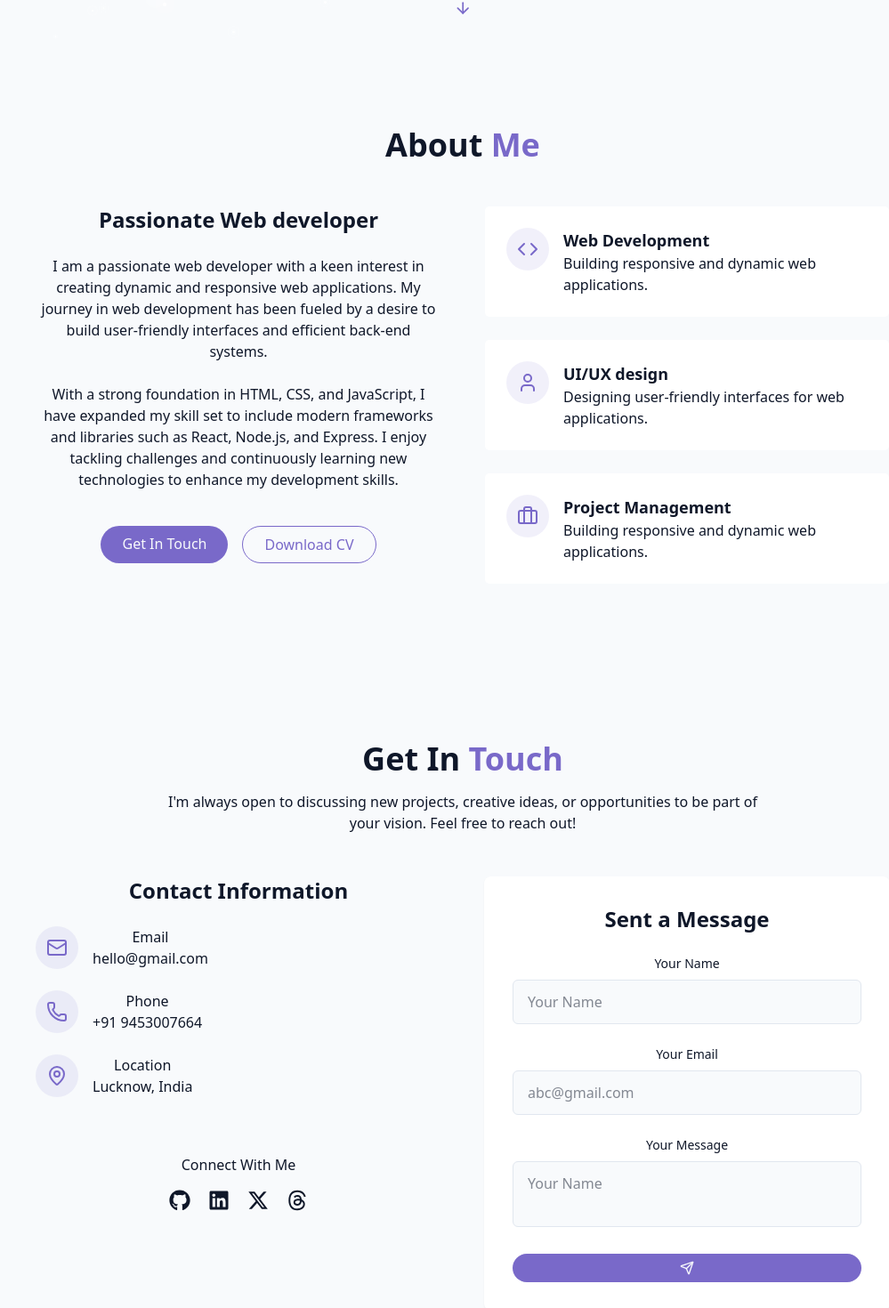
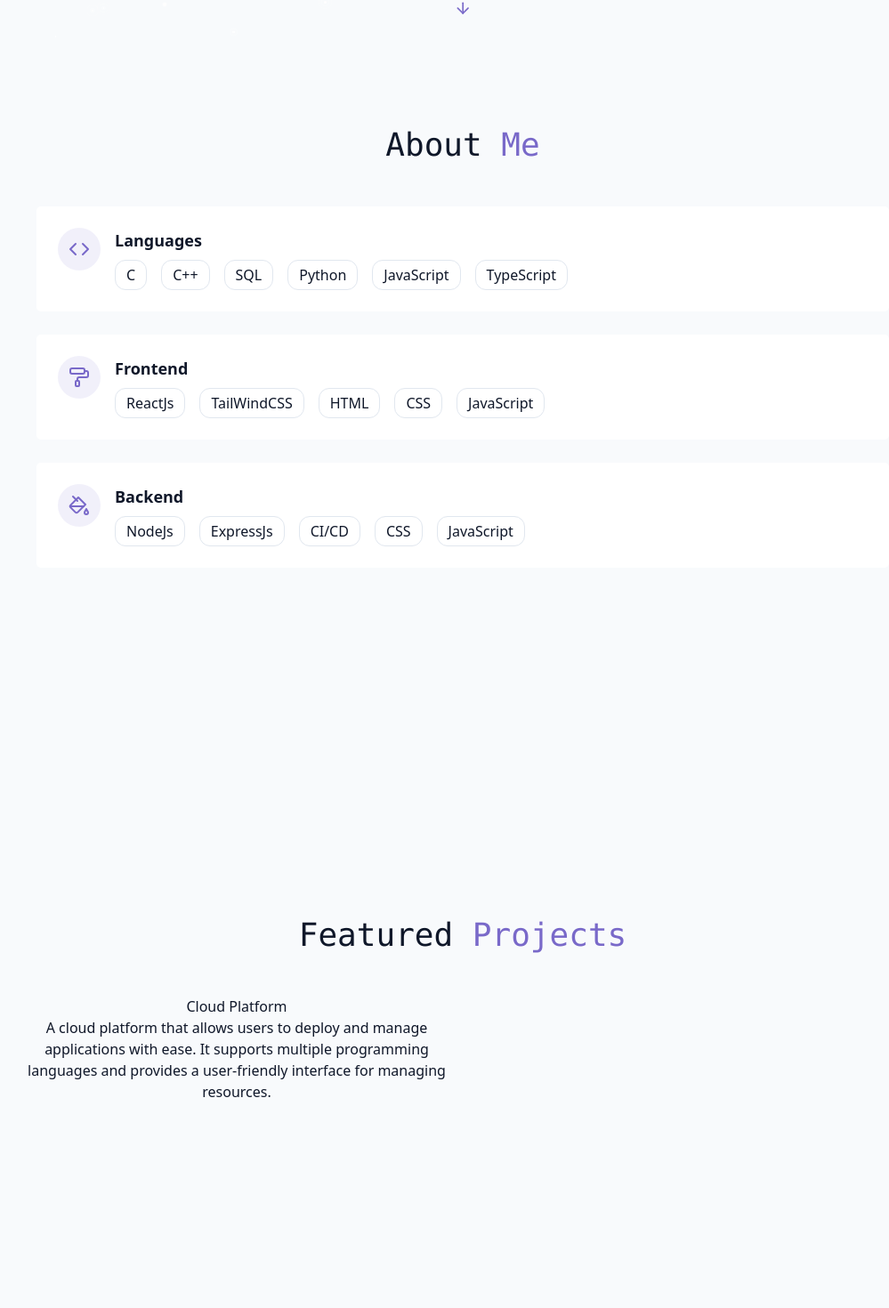
Before and after one commit to neschal-s/portfolio, a React (Vite) app: page / in a window 1280 px wide. Shown: the part 753-2223 px from the top of the page at 89% size, without its empty margins (120-1119 px from the left). Built offline with nearby package versions, Linux system fonts and the light colour scheme.

Commit message:
Added the project section

```diff
--- a/src/components/AboutSection.jsx
+++ b/src/components/AboutSection.jsx
@@ -1,15 +1,15 @@
-import { Briefcase, Code, User } from "lucide-react"
+import { Briefcase, Code, Languages, LanguagesIcon, PaintBucketIcon, PaintRoller, User } from "lucide-react"
 
 export const AboutSection=()=>{
     return <section id="about" className="py-24 px-4 relative">
         {" "}
         <div className="container mx-auto max-w-5xl">
-            <h2 className="text-3xl md:text-4xl font-bold mb-12 text-center">
+            <h2 className="text-3xl md:text-4xl font-mono mb-12 text-center">
                 About <span className="text-primary">Me</span>
             </h2>
 
-            <div className="grid grid-cols-1 md:grid-cols-2 gap-12 gaps-center">
-                <div className="space-y-6">
+            <div className="g md:grid-cols-2 gap-12 gaps-center">
+                {/* <div className="space-y-6">
                     <h3 className="text-2xl font-semibold">
                         Passionate Web developer
                     </h3>
@@ -31,7 +31,7 @@ export const AboutSection=()=>{
                             Download CV
                         </a>
                     </div>
-                </div>
+                </div> */}
                 <div className='grid grid-cols-1 gap-6'>
                     <div className="gradient-border p-6 card-hover">
                         <div className="flex items-start gap-4">
@@ -39,8 +39,15 @@ export const AboutSection=()=>{
                             <Code className="text-primary w-6 h-6"/>
                             </div>
                             <div className="text-left">
-                                <h4 className="font-semibold text-lg">Web Development</h4>
-                                <p className="text-muted-foreground">Building responsive and dynamic web applications.</p>
+                                <h4 className="font-semibold text-lg">Languages</h4>
+                                <div className="flex flex-row gap-4 mt-2">
+                                    <div className="border text-center rounded-xl px-3 py-1 hover:bg-primary/10 transition ">C</div>
+                                    <div className="border text-center rounded-xl px-3 py-1 hover:bg-primary/10 transition ">C++</div>
+                                    <div className="border text-center rounded-xl px-3 py-1 hover:bg-primary/10 transition ">SQL</div>
+                                    <div className="border text-center rounded-xl px-3 py-1 hover:bg-primary/10 transition ">Python</div>
+                                    <div className="border text-center rounded-xl px-3 py-1 hover:bg-primary/10 transition ">JavaScript</div>
+                                    <div className="border text-center rounded-xl px-3 py-1 hover:bg-primary/10 transition ">TypeScript</div>
+                                </div>
 
                             </div>
                         </div>
@@ -48,23 +55,34 @@ export const AboutSection=()=>{
                     <div className="gradient-border p-6 card-hover">
                         <div className="flex items-start gap-4">
                             <div className="p-3 rounded-full bg-primary/10">
-                            <User className="text-primary w-6 h-6"/>
+                            <PaintRoller className="text-primary w-6 h-6"/>
                             </div>
                             <div className="text-left">
-                                <h4 className="font-semibold text-lg">UI/UX design</h4>
-                                <p className="text-muted-foreground">Designing user-friendly interfaces for web applications.</p>
+                                <h4 className="font-semibold text-lg">Frontend</h4>
+                                <div className="flex flex-row gap-4 mt-2">
+                                    <div className="border text-center rounded-xl px-3 py-1 hover:bg-primary/10 transition ">ReactJs</div>
+                                    <div className="border text-center rounded-xl px-3 py-1 hover:bg-primary/10 transition ">TailWindCSS</div>
+                                    <div className="border text-center rounded-xl px-3 py-1 hover:bg-primary/10 transition ">HTML</div>
+                                    <div className="border text-center rounded-xl px-3 py-1 hover:bg-primary/10 transition ">CSS</div>
+                                    <div className="border text-center rounded-xl px-3 py-1 hover:bg-primary/10 transition ">JavaScript</div>
+                                </div>
                             </div>
                         </div>
                     </div>
                     <div className="gradient-border p-6 card-hover">
                         <div className="flex items-start gap-4">
                             <div className="p-3 rounded-full bg-primary/10">
-                            <Briefcase className="text-primary w-6 h-6"/>
+                            <PaintBucketIcon className="text-primary w-6 h-6"/>
                             </div>
                             <div className="text-left">
-                                <h4 className="font-semibold text-lg">Project Management</h4>
-                                <p className="text-muted-foreground">Building responsive and dynamic web applications.</p>
-
+                                <h4 className="font-semibold text-lg">Backend</h4>
+                                <div className="flex flex-row gap-4 mt-2">
+                                    <div className="border text-center rounded-xl px-3 py-1 hover:bg-primary/10 transition ">NodeJs</div>
+                                    <div className="border text-center rounded-xl px-3 py-1 hover:bg-primary/10 transition ">ExpressJs</div>
+                                    <div className="border text-center rounded-xl px-3 py-1 hover:bg-primary/10 transition ">CI/CD</div>
+                                    <div className="border text-center rounded-xl px-3 py-1 hover:bg-primary/10 transition ">CSS</div>
+                                    <div className="border text-center rounded-xl px-3 py-1 hover:bg-primary/10 transition ">JavaScript</div>
+                                </div>
                             </div>
                         </div>
                     </div>
--- a/src/components/Footer.jsx
+++ b/src/components/Footer.jsx
@@ -6,13 +6,13 @@ export const Footer = () => {
       {" "}
       <p className="text-sm text-muted-foreground">
         {" "}
-        &copy; {new Date().getFullYear()} All rights reserved.
+        &copy; {new Date().getFullYear()} Neschal Singh
       </p>
       <a
         href="#hero"
         className="p-2 rounded-full bg-primary/10 hover:bg-primary/20 text-primary transition-colors"
       >
-        <ArrowUp size={20} />
+        <ArrowUp size={20}/>
       </a>
     </footer>
   );
--- /dev/null
+++ b/src/components/ProjectsSection.jsx
@@ -0,0 +1,21 @@
+export const ProjectsSection = () => {
+    return <section id="projects" className="min-h-screen flex items-center justify-center py-20">
+        {/* bg-background text-foreground */}
+        <div className="max-w-5xl mx-auto px-4">
+            <h2 className="text-3xl md:text-4xl font-mono mb-12 text-center">
+                Featured <span className="text-primary">Projects</span>
+            </h2>
+            <div className="grid gird-cols-1 md:grid-cols-2 gap-6">
+                <div>
+                    <h3>Cloud Platform</h3>
+                    <p>
+                        A cloud platform that allows users to deploy and manage applications with ease. It supports multiple programming languages and provides a user-friendly interface for managing resources.
+                    </p>
+                </div>
+
+            </div>
+
+
+        </div>
+    </section>
+}
--- a/src/pages/Home.jsx
+++ b/src/pages/Home.jsx
@@ -7,6 +7,7 @@ import { SkillsSection } from "../components/SkillsSection"
 import { Contact } from "lucide-react"
 import { ContactSection } from "../components/ContactSection"
 import { Footer } from "../components/Footer"
+import { ProjectsSection } from "../components/ProjectsSection"
 
 export const Home=()=>{
     return <div className="min-h-screen bg-background text-foreground overflow-x-hidden">
@@ -25,6 +26,7 @@ export const Home=()=>{
         <main>
             <HeroSection/>
             <AboutSection/>
+            <ProjectsSection/>
             {/* <SkillsSection/> */}
             <ContactSection/>
         </main>
```
